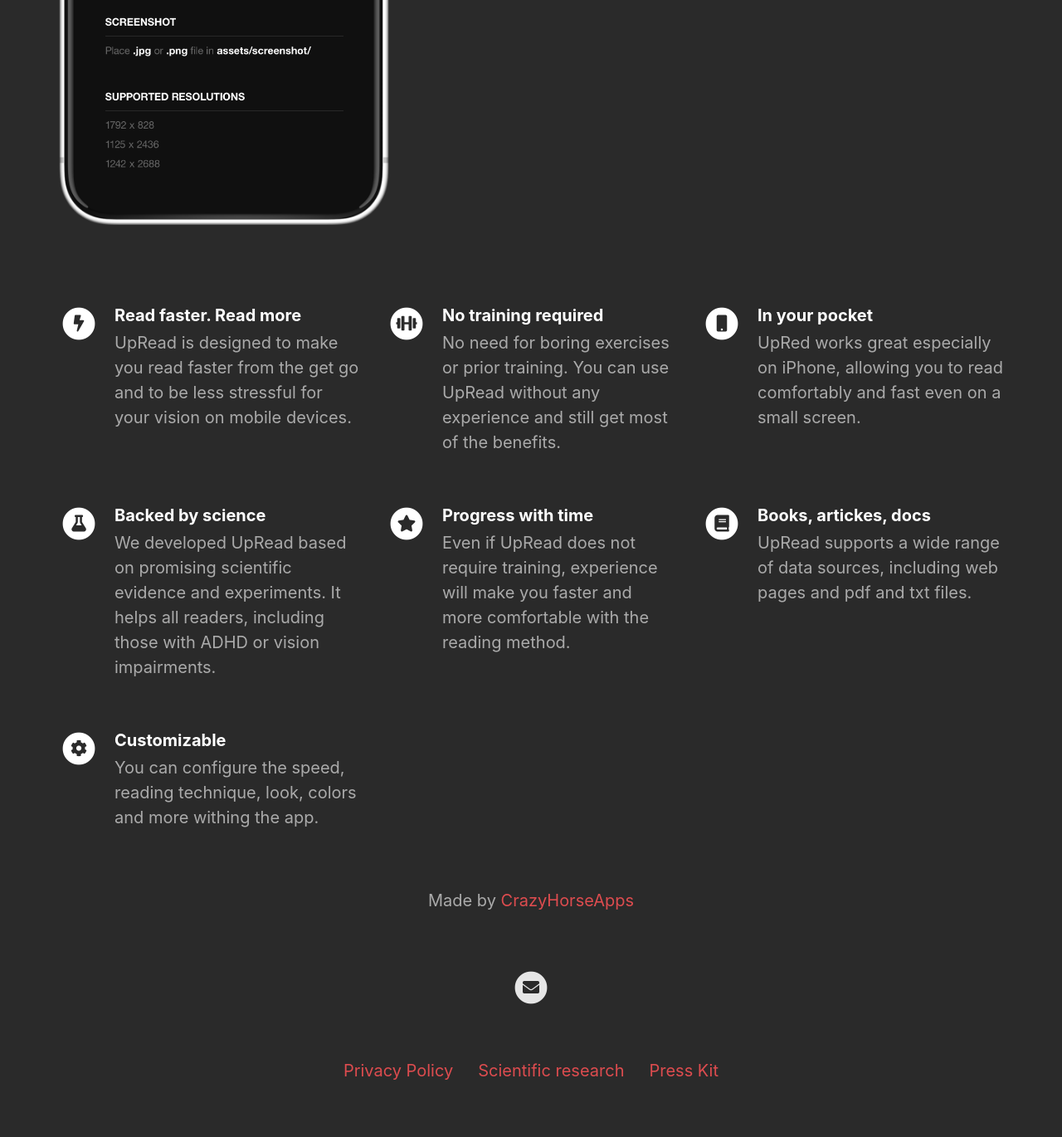
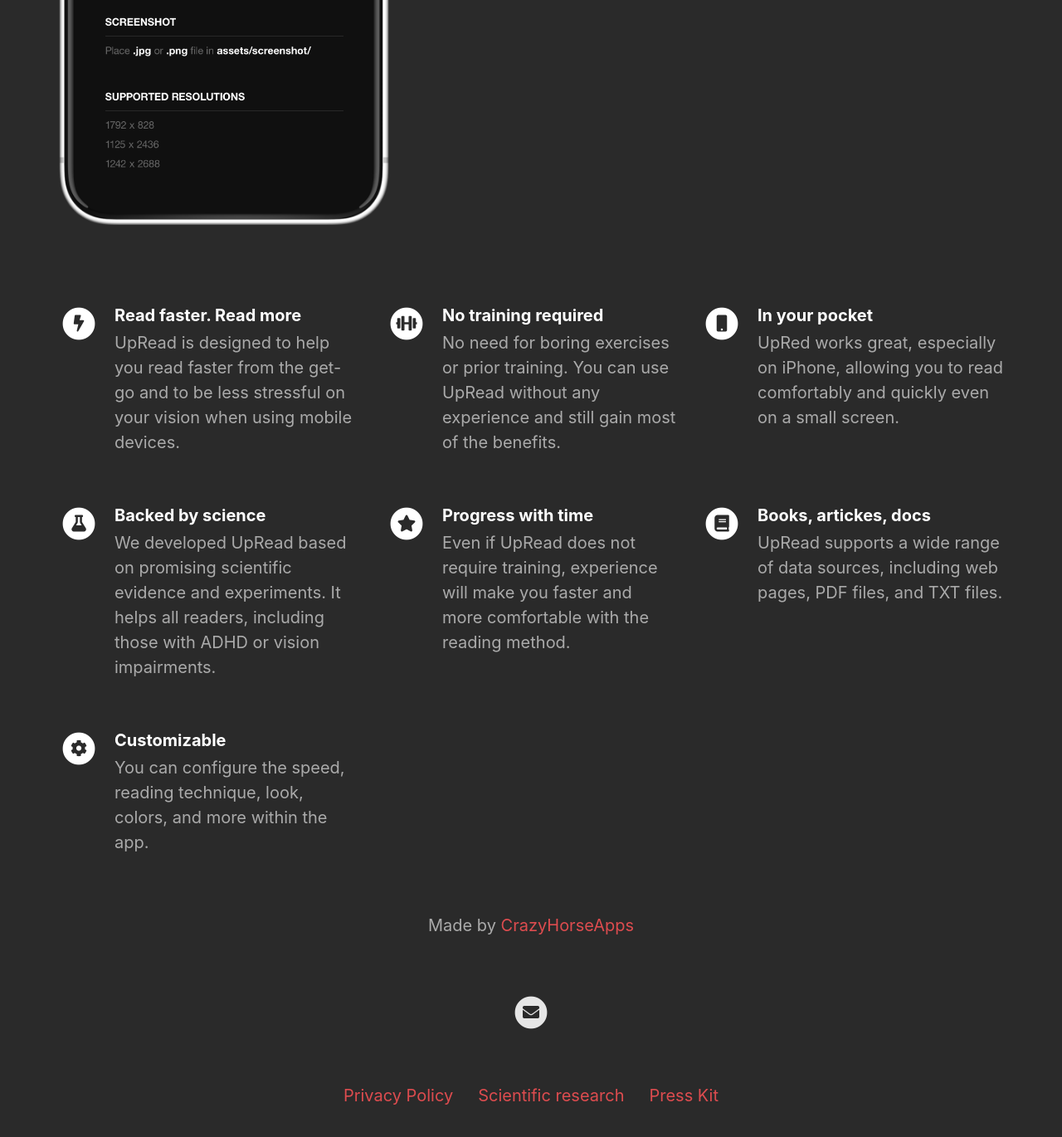
Before and after one commit to alaincaltieri/upread-website, a Jekyll site: the page built from index.html, in a window 1280 px wide and 1400 px high, scrolled down 714 px. Shown: the top 1370 px of the window at 83% size. Built offline with Jekyll 4.4.1, drawn with Linux system fonts in a browser that asks for light colours; nearby versions of some CDN libraries.

Commit message:
Fix typos

```diff
--- a/_config.yml
+++ b/_config.yml
@@ -37,15 +37,15 @@ mastodon_link                             :
 features                                  :
 
   - title                                 : Read faster. Read more
-    description                           : UpRead is designed to make you read faster from the get go and to be less stressful for your vision on mobile devices.
+    description                           : UpRead is designed to help you read faster from the get-go and to be less stressful on your vision when using mobile devices.
     fontawesome_icon_name                 : bolt
 
   - title                                 : No training required
-    description                           : No need for boring exercises or prior training. You can use UpRead without any experience and still get most of the benefits.
+    description                           : No need for boring exercises or prior training. You can use UpRead without any experience and still gain most of the benefits.
     fontawesome_icon_name                 : dumbbell
 
   - title                                 : In your pocket
-    description                           : UpRed works great especially on iPhone, allowing you to read comfortably and fast even on a small screen.
+    description                           : UpRed works great, especially on iPhone, allowing you to read comfortably and quickly even on a small screen.
     fontawesome_icon_name                 : mobile
 
   - title                                 : Backed by science
@@ -57,11 +57,11 @@ features                                  :
     fontawesome_icon_name                 : star
 
   - title                                 : Books, artickes, docs
-    description                           : UpRead supports a wide range of data sources, including web pages and pdf and txt files.
+    description                           : UpRead supports a wide range of data sources, including web pages, PDF files, and TXT files.
     fontawesome_icon_name                 : book
 
   - title                                 : Customizable
-    description                           : You can configure the speed, reading technique, look, colors and more withing the app.
+    description                           : You can configure the speed, reading technique, look, colors, and more within the app.
     fontawesome_icon_name                 : cog
 
 
```
